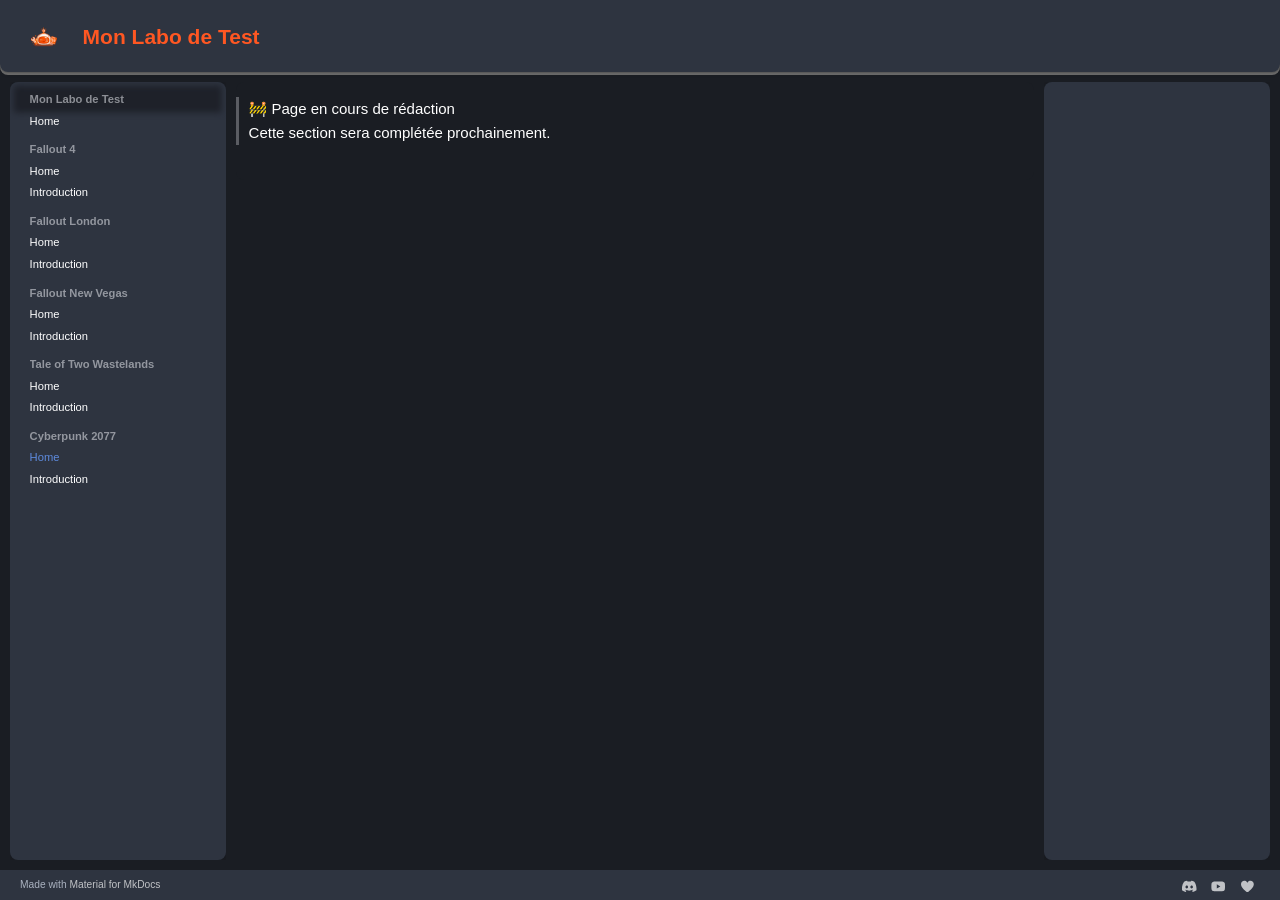
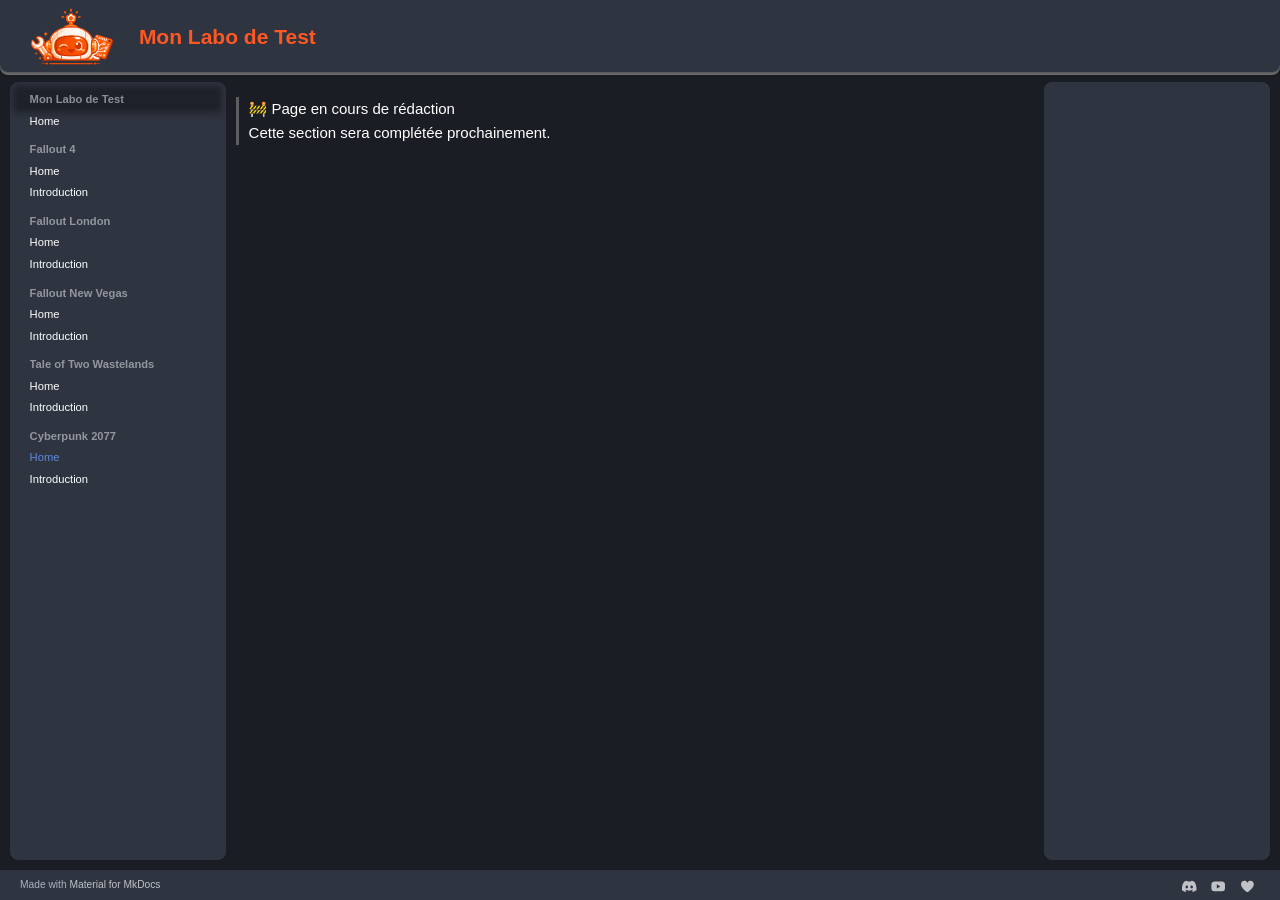
Before and after one commit to Lilevitchi/test-site, an MkDocs documentation site: the page built from docs/cyberpunk/index.md, in a window 1280 px wide. Built offline with MkDocs 1.6.1 and Material for MkDocs 9.7.7, drawn with Linux system fonts in a browser that asks for light colours.

Commit message:
Update extra.css

```diff
--- a/docs/stylesheets/extra.css
+++ b/docs/stylesheets/extra.css
@@ -238,12 +238,12 @@
 }
 
 .md-logo img {
-  height: 60px;
-  transition: transform 187ms ease;
+  height: 60px !important;
+  transition: transform 187ms ease !important;
 }
 
 .md-logo img:hover {
-  transform: translateY(-2px);
+  transform: translateY(-2px) !important;
 }
 
 /* ============================================================
```
